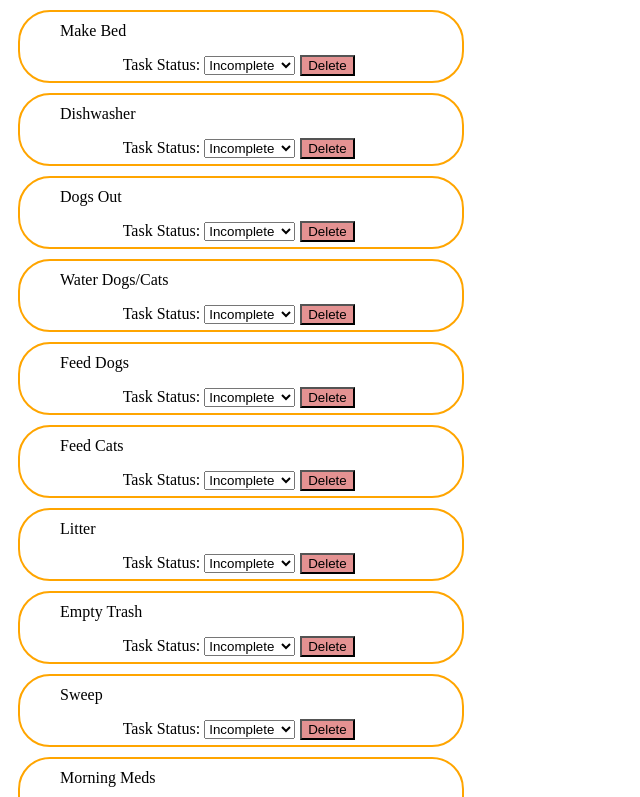
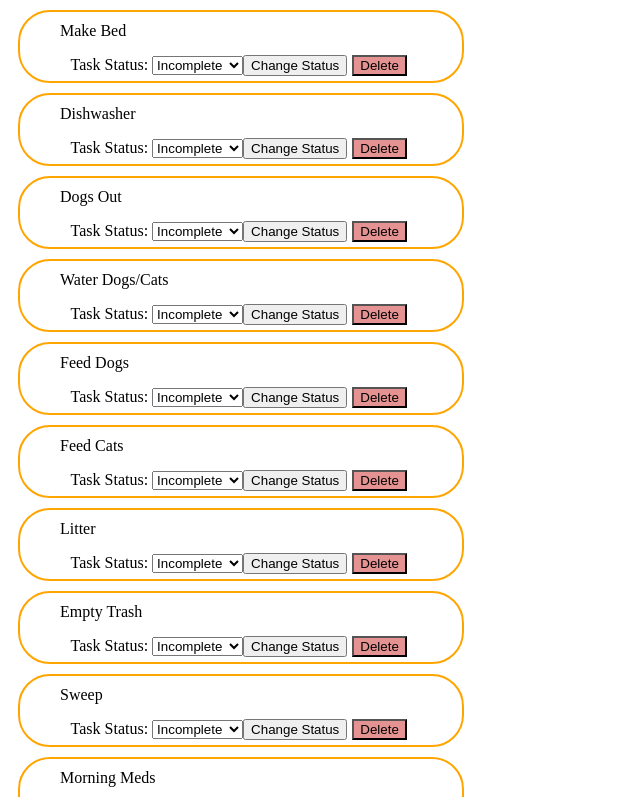
Before and after one commit to rc-devs/daily-task-manager, an Angular app in the folder daily-task-manager/: page / in a window 1280 px wide. Shown: the top 797 px of the page, without its empty margins (0-640 px from the left). Built offline with nearby package versions, Linux system fonts and the light colour scheme.

Commit message:
change status button connected, logs correct input from select dropdown

```diff
--- a/daily-task-manager/src/app/checklist/task-card/task-card.component.html
+++ b/daily-task-manager/src/app/checklist/task-card/task-card.component.html
@@ -3,11 +3,12 @@
     <div class="task-card">
     <li>{{t.task}}</li>
       <label for="tasks">Task Status: </label>
-        <select #taskStatus name="taskStatus" type="select" (select)="toggleTaskStatus(taskStatus.value)">
+        <select #taskStatus name="taskStatus">
             <option #incomplete name="incomplete" value="incomplete">Incomplete</option>
             <option #inProgress name="inProgress" value="inProgress">In Progress</option>
             <option #complete name="complete" value="complete">Complete</option>
         </select>
+        <button (click)="changeTaskStatus(taskStatus.value); $event.preventDefault()">Change Status</button>
         <button class="danger-btn" (click)="deleteHandler(t.id); $event.preventDefault()">Delete</button>
     </div>
   }
--- a/daily-task-manager/src/app/checklist/task-card/task-card.component.ts
+++ b/daily-task-manager/src/app/checklist/task-card/task-card.component.ts
@@ -15,7 +15,7 @@ export class TaskCardComponent {
       return this.checklistService.dailyTasks;
     }
 
-    toggleTaskStatus(status: string){
+    changeTaskStatus(status: string){
       console.log(status)
     }
 
```
